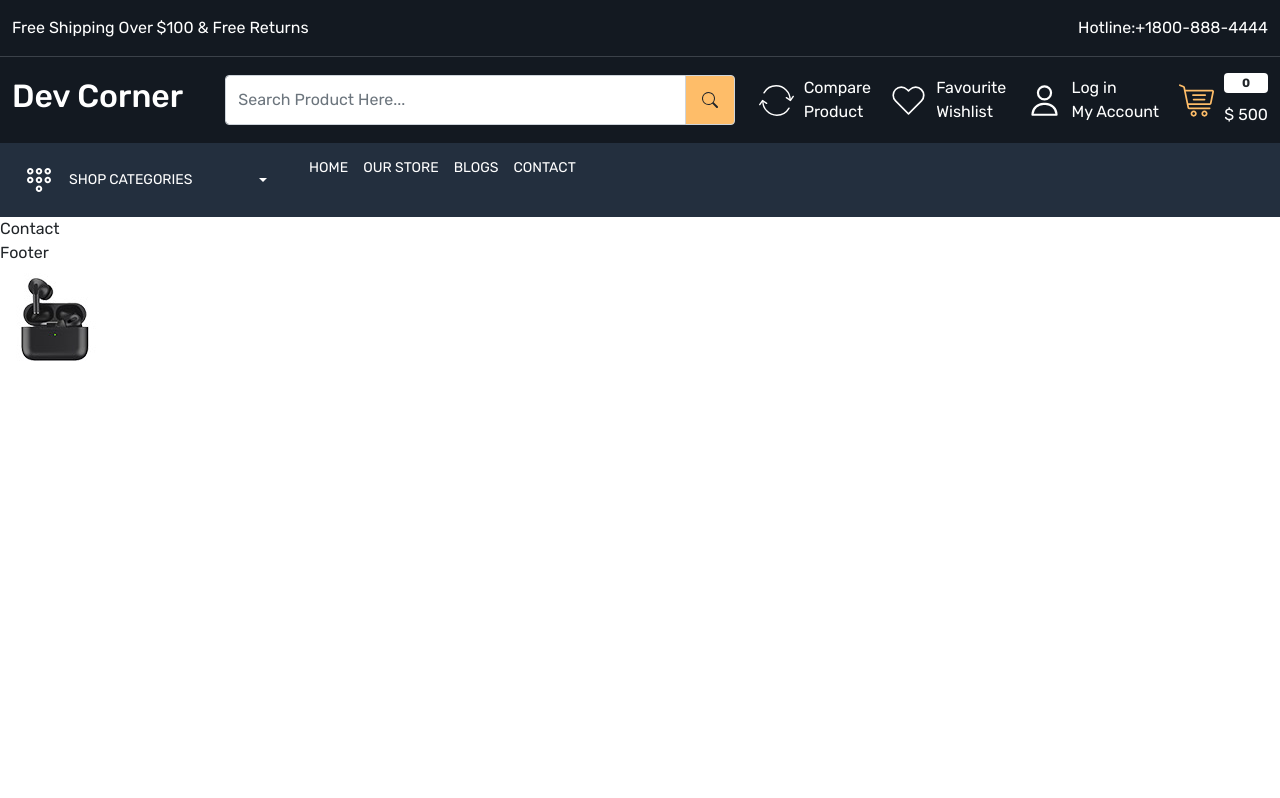
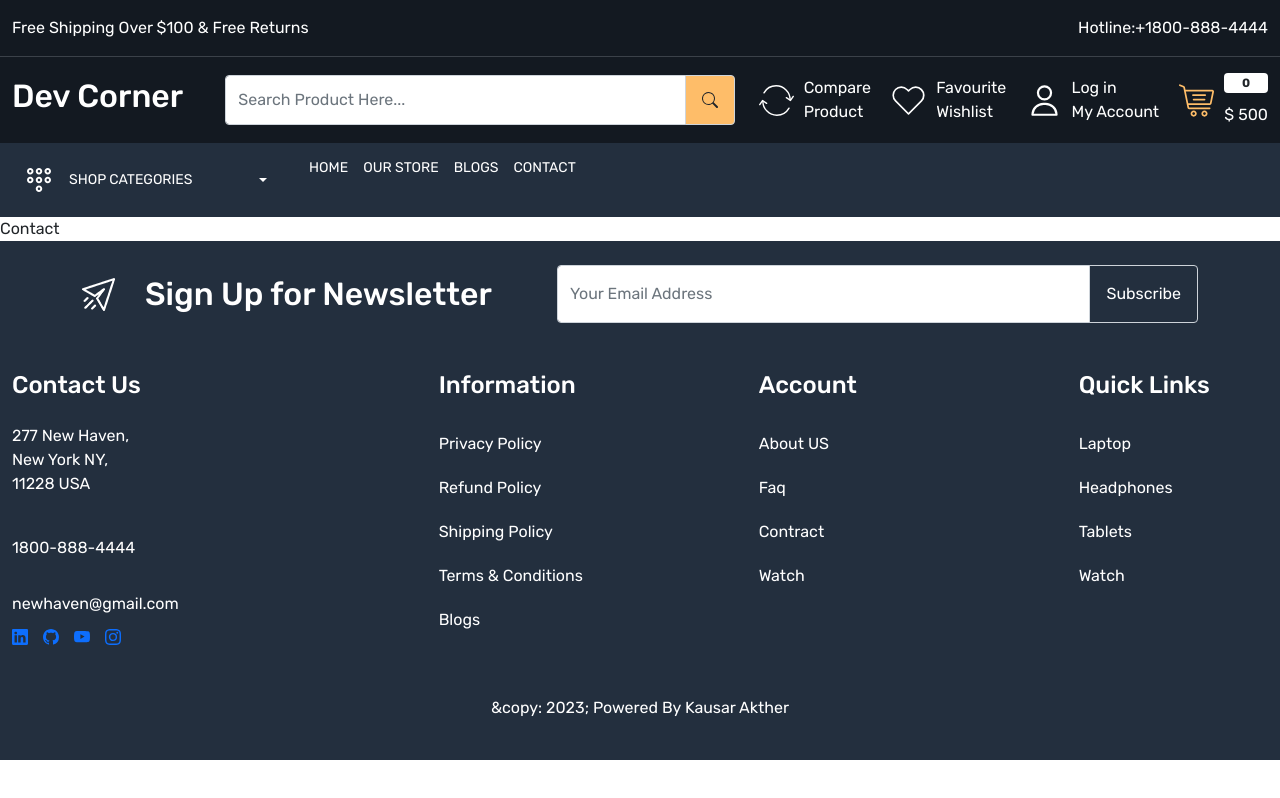
Before and after one commit to kakther/digital_market, a React (Create React App) app: page /contact in a window 1280 px wide. Built offline with nearby package versions, Linux system fonts and the light colour scheme.

Commit message:
Added footer columns

```diff
--- a/src/App.css
+++ b/src/App.css
@@ -36,7 +36,7 @@
   background-color: var(--color-131921);
   border-bottom: 1px solid var(--color-3b4149);
 }
-/* Header Part End */
+
 .header-upper {
   background-color: var(--color-131921);
 }
@@ -80,3 +80,22 @@
   background-color: transparent;
   color: var(--color-febd69) !important;
 }
+/* Header Part End */
+
+/* Footer Part */
+footer{
+  background-color: var(--color-232f3e);
+}
+footer:not(:first-child(3)){
+  border-top: 1px solid rgba(255, 255, 255, 0.1);
+}
+
+footer .input-group-text {
+  background-color: var(--color-232f3e);
+  color: white;
+  padding: 8px 17px;
+
+
+}
+
+/* Footer Part End */
--- a/src/App.js
+++ b/src/App.js
@@ -20,11 +20,10 @@
           </Route>
         </Routes>
       </BrowserRouter>
-    <img src="./images/acc.jpg" alt="" />
     </>
-
-
   );
 }
 
 export default App;
+
+// <img src="./images/acc.jpg" alt="" />
--- a/src/components/Footer.js
+++ b/src/components/Footer.js
@@ -1,10 +1,113 @@
-import React from 'react'
+import React from 'react';
+import { Link } from 'react-router-dom';
+// import { BsLinkedin, BsGithub, BsYoutube} from 'react-icons/bs;
+import {BsGithub, BsYoutube, BsLinkedin, BsInstagram} from 'react-icons/bs';
 
 const Footer = () => {
   return (
-    <div>
-      Footer
-    </div>
+    <>
+      <footer className="py-4">
+        <div className="container xxl">
+          <div className="row align-items-center">
+            <div className="col-5">
+              <div className="footer-top-data d-flex gap-30 align-items-center">
+                <img src="./images/newsletter.png" alt="newsletter" />
+                <h2 className="mb-0 text-white">Sign Up for Newsletter</h2>
+              </div>
+            </div>
+            <div className="col-7">
+              <div className="input-group">
+                <input
+                  type="text"
+                  className="form-control py-1"
+                  placeholder="Your Email Address"
+                  aria-label="Your Email Address"
+                  aria-describedby="basic-addon2"
+              />
+              <span className="input-group-text p-3" id="basic-addon2">
+                Subscribe
+              </span>
+            </div>
+            </div>
+          </div>
+        </div>
+      </footer>
+      <footer className="py-4">
+        <div className="container-xxl">
+          <div className="row">
+            <div className="col-4">
+              <h4 className="text-white mb-4">Contact Us</h4>
+              <div className="footer-links d-flex flex-column">
+                <address className="text-white fs-6">
+                  277 New Haven, <br/> New York NY,
+                  <br /> 11228 USA</address>
+                  <a
+                     href="tel:1800-888-4444"
+                     className="mt-4 d-block mb-2 text-white">
+                     1800-888-4444
+                  </a>
+                  <a
+                    href="mailto:newhaven@gmail.com"
+                    className="mt-4 d-block mb-2 text-white">
+                    newhaven@gmail.com
+                  </a>
+                  <div className="div social_icons d-flex align-items-center gap-15">
+                    <a href="/" >
+                      <BsLinkedin />
+                    </a>
+                    <a href="/" >
+                      <BsGithub />
+                    </a>
+                    <a href="/" >
+                      <BsYoutube />
+                    </a>
+                    <a href="/" >
+                      <BsInstagram />
+                    </a>
+                  </div>
+              </div>
+            </div>
+            <div className="col-3">
+              <h4 className="text-white mb-4">Information</h4>
+              <div className="footer-links d-flex flex-column">
+                <Link className="text-white py-2 mb-1">Privacy Policy</Link>
+                <Link className="text-white py-2 mb-1">Refund Policy</Link>
+                <Link className="text-white py-2 mb-1">Shipping Policy</Link>
+                <Link className="text-white py-2 mb-1">Terms & Conditions</Link>
+                <Link className="text-white py-2 mb-1">Blogs</Link>
+              </div>
+            </div>
+            <div className="col-3">
+              <h4 className="text-white mb-4">Account</h4>
+              <div className="footer-links d-flex flex-column">
+                <Link className="text-white py-2 mb-1">About US</Link>
+                <Link className="text-white py-2 mb-1">Faq</Link>
+                <Link className="text-white py-2 mb-1">Contract</Link>
+                <Link className="text-white py-2 mb-1">Watch</Link>
+              </div>
+            </div>
+            <div className="col-2">
+              <h4 className="text-white mb-4">Quick Links</h4>
+              <div className="footer-links d-flex flex-column">
+                <Link className="text-white py-2 mb-1">Laptop</Link>
+                <Link className="text-white py-2 mb-1">Headphones</Link>
+                <Link className="text-white py-2 mb-1">Tablets</Link>
+                <Link className="text-white py-2 mb-1">Watch</Link>
+              </div>
+            </div>
+          </div>
+        </div>
+      </footer>
+      <footer className="py-4">
+        <div className="container-xxl">
+          <div className="row">
+            <div className="col-12 mb-0 text-white">
+              <p className="text-center">&copy: {new Date().getFullYear()}; Powered By Kausar Akther</p>
+            </div>
+          </div>
+        </div>
+      </footer>
+    </>
   )
 }
 
```
